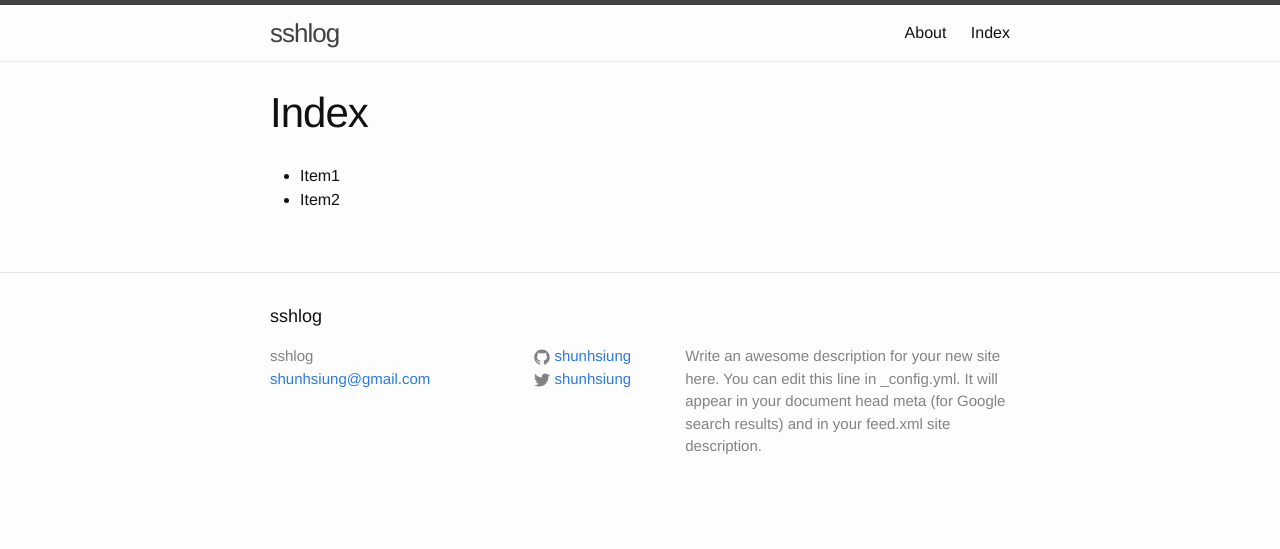
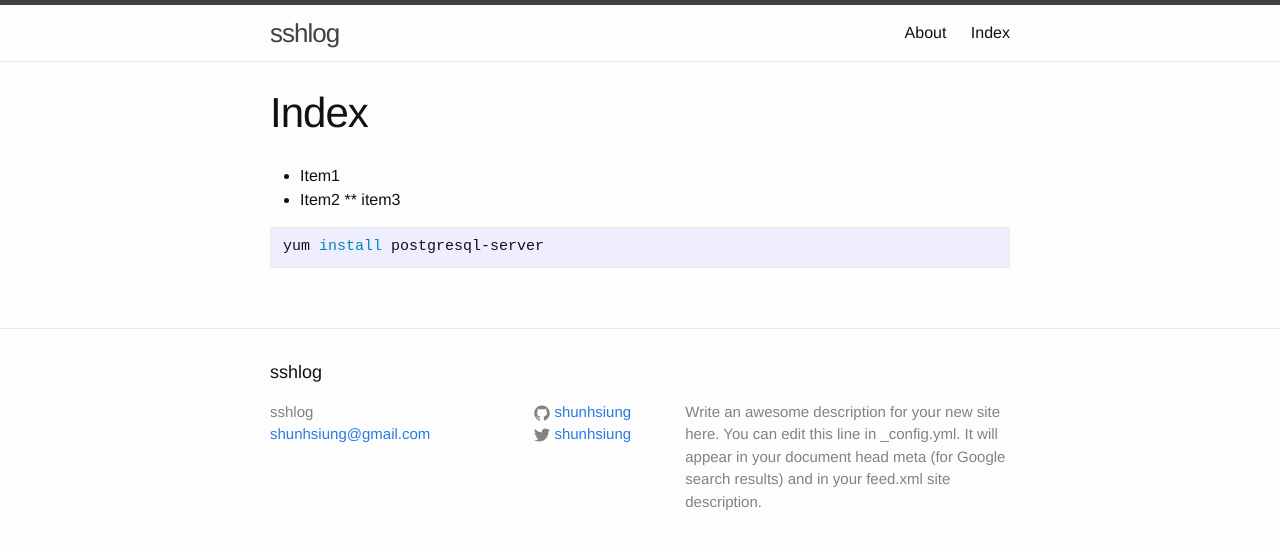
Before and after one commit to shunhsiung/shunhsiung.github.io, a Jekyll site: the page built from index.md, in a window 1280 px wide. Shown: the top 549 px of the page. Built offline with Jekyll 4.4.1, drawn with Linux system fonts in a browser that asks for light colours.

````diff
--- a/index.md
+++ b/index.md
@@ -5,3 +5,8 @@
 ---
 * Item1
 * Item2
+** item3
+
+```bash
+yum install postgresql-server
+```
````
Also changed, not shown: 7 other files.
